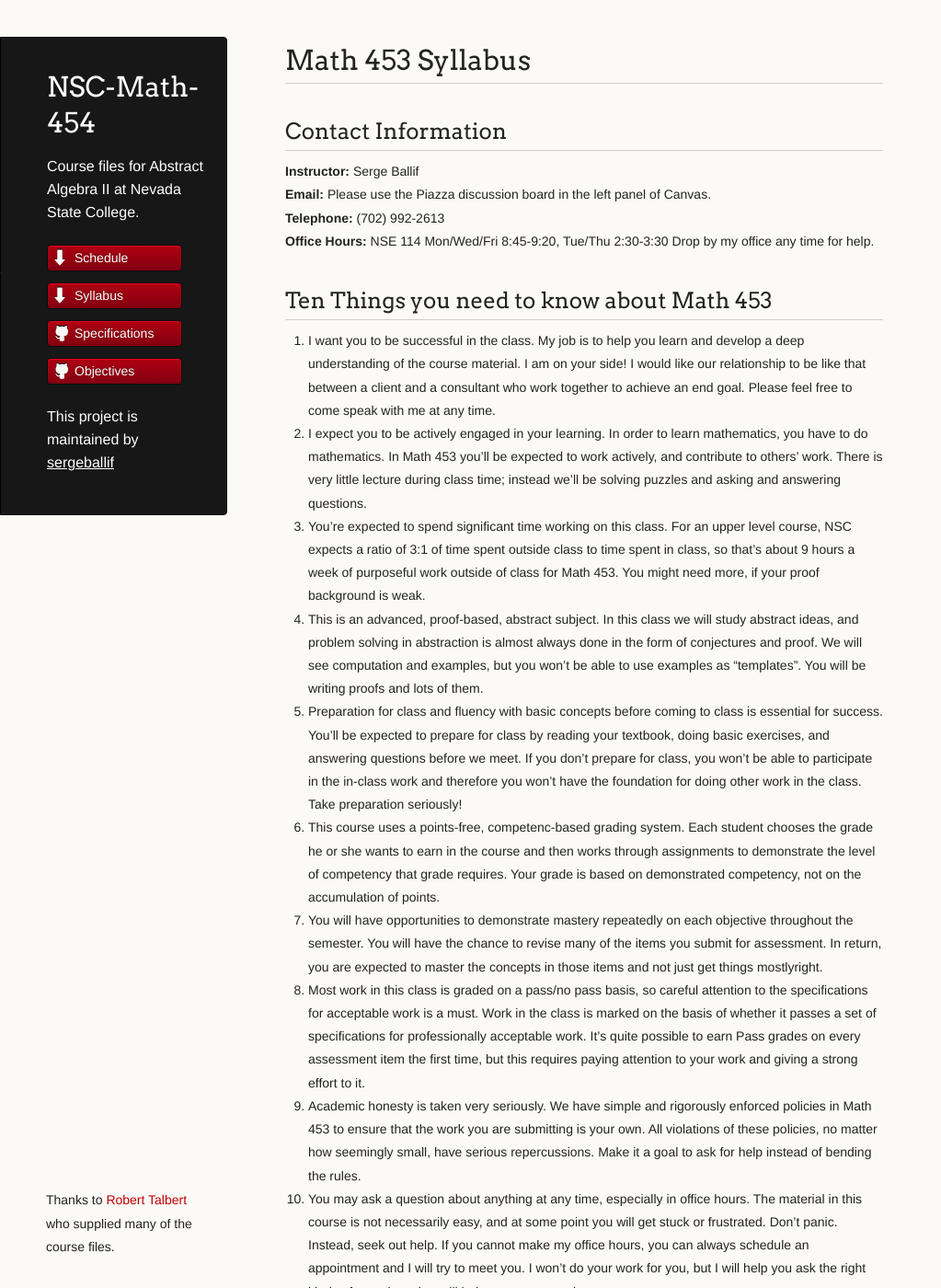
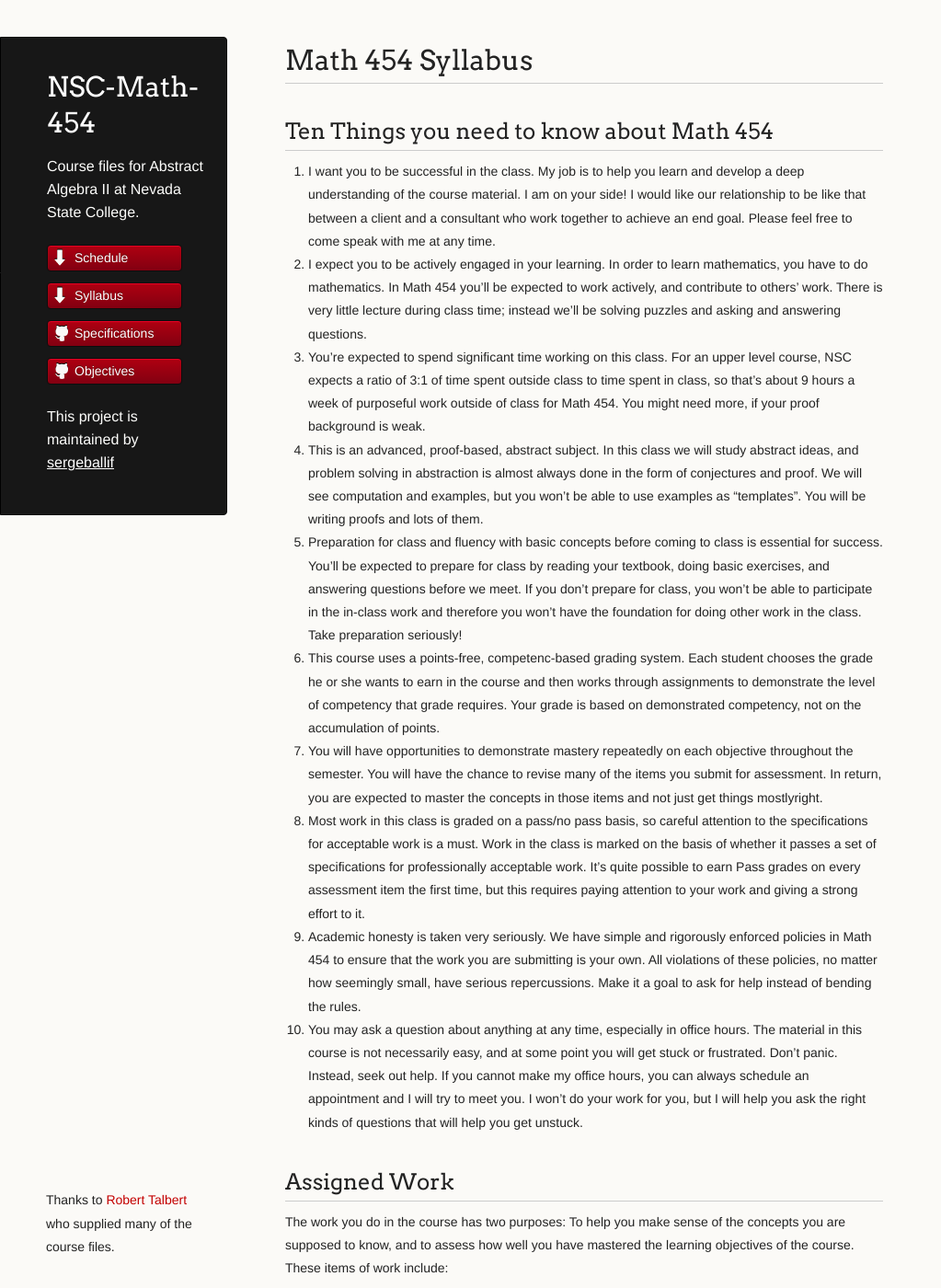
Before and after one commit to AaronWongNSC/MATH-454, a Jekyll site: the page built from Syllabus.md, in a window 1280 px wide and 1400 px high. Shown: the whole window at 92% size, without its empty margins (0-1023 px from the left). Built offline with Jekyll 4.4.1, drawn with Linux system fonts in a browser that asks for light colours; some of the changed text lies outside the part shown.

Commit message:
Update Syllabus.md

```diff
--- a/Syllabus.md
+++ b/Syllabus.md
@@ -1,26 +1,20 @@
 ---
 layout: default
-title: Math 453 Syllabus
+title: Math 454 Syllabus
 ---
-# Math 453 Syllabus
+# Math 454 Syllabus
 
-## Contact Information
-__Instructor:__ Serge Ballif
-__Email:__ Please use the Piazza discussion board in the left panel of Canvas.
-__Telephone:__ (702) 992-2613
-__Office Hours:__ NSE 114 Mon/Wed/Fri 8:45-9:20, Tue/Thu 2:30-3:30 Drop by my office any time for help.
-
-## Ten Things you need to know about Math 453
+## Ten Things you need to know about Math 454
 
 1. I want you to be successful in the class. My job is to help you learn and develop a deep understanding of the course material. I am on your side! I would like our relationship to be like that between a client and a consultant who work together to achieve an end goal. Please feel free to come speak with me at any time.
-2. I expect you to be actively engaged in your learning. In order to learn mathematics, you have to do mathematics. In Math 453 you’ll be expected to work actively, and contribute to others’ work. There is very little lecture during class time; instead we’ll be solving puzzles and asking and answering questions.
-3. You’re expected to spend significant time working on this class. For an upper level course, NSC expects a ratio of 3:1 of time spent outside class to time spent in class, so that’s about 9 hours a week of purposeful work outside of class for Math 453. You might need more, if your proof background is weak.
+2. I expect you to be actively engaged in your learning. In order to learn mathematics, you have to do mathematics. In Math 454 you’ll be expected to work actively, and contribute to others’ work. There is very little lecture during class time; instead we’ll be solving puzzles and asking and answering questions.
+3. You’re expected to spend significant time working on this class. For an upper level course, NSC expects a ratio of 3:1 of time spent outside class to time spent in class, so that’s about 9 hours a week of purposeful work outside of class for Math 454. You might need more, if your proof background is weak.
 4. This is an advanced, proof-based, abstract subject. In this class we will study abstract ideas, and problem solving in abstraction is almost always done in the form of conjectures and proof. We will see computation and examples, but you won’t be able to use examples as “templates”. You will be writing proofs and lots of them.
 5. Preparation for class and fluency with basic concepts before coming to class is essential for success. You’ll be expected to prepare for class by reading your textbook, doing basic exercises, and answering questions before we meet. If you don’t prepare for class, you won’t be able to participate in the in-class work and therefore you won't have the foundation for doing other work in the class. Take preparation seriously!
 6. This course uses a points-free, competenc-based grading system. Each student chooses the grade he or she wants to earn in the course and then works through assignments to demonstrate the level of competency that grade requires. Your grade is based on demonstrated competency, not on the accumulation of points.
 7. You will have opportunities to demonstrate mastery repeatedly on each objective throughout the semester. You will have the chance to revise many of the items you submit for assessment. In return, you are expected to master the concepts in those items and not just get things mostlyright.
 8. Most work in this class is graded on a pass/no pass basis, so careful attention to the specifications for acceptable work is a must. Work in the class is marked on the basis of whether it passes a set of specifications for professionally acceptable work. It’s quite possible to earn Pass grades on every assessment item the first time, but this requires paying attention to your work and giving a strong effort to it.
-9. Academic honesty is taken very seriously. We have simple and rigorously enforced policies in Math 453 to ensure that the work you are submitting is your own. All violations of these policies, no matter how seemingly small, have serious repercussions. Make it a goal to ask for help instead of bending the rules.
+9. Academic honesty is taken very seriously. We have simple and rigorously enforced policies in Math 454 to ensure that the work you are submitting is your own. All violations of these policies, no matter how seemingly small, have serious repercussions. Make it a goal to ask for help instead of bending the rules.
 10. You may ask a question about anything at any time, especially in office hours. The material in this course is not necessarily easy, and at some point you will get stuck or frustrated. Don’t panic. Instead, seek out help. If you cannot make my office hours, you can always schedule an appointment and I will try to meet you. I won’t do your work for you, but I will help you ask the right kinds of questions that will help you get unstuck.
 
 ## Assigned Work
@@ -46,7 +40,7 @@ The object of the course for each student is to demonstrate mastery on as many l
   - __Desmos Activity__ Students will create a Desmos account at https://teacher.desmos.com and create a lesson activity that illustrates one of the __CORE-M__ objectives of the class.
 
 __Grading System__
-Math 453 uses a **points-free mastery-based grading system** that is designed to provide you with control over the grading process, transparency as to your progress toward a course grade, and a final course grade that truly reflects your actual mastery of course  concepts. Our grading system works as follows:
+Math 454 uses a **points-free mastery-based grading system** that is designed to provide you with control over the grading process, transparency as to your progress toward a course grade, and a final course grade that truly reflects your actual mastery of course  concepts. Our grading system works as follows:
 
 * At the beginning of the semester, you will be asked to decide on the target grade you plan to earn for the course. This does not need to be an “A”. You’ll be asked to carefully consider your goals, skill set, life situation, academic needs, and so on before stating your target grade. For some students, a “B” or even a “C” is perfectly sufficient and realistic, relative to their situation.
 * **The means of assessing your graded work in the class is done without using points**. Instead, your work is graded on a two-level scale of **Pass/No Pass** or on a three level scale of **Mastery/Progressing/Novice**. Whenever you submit work to be graded, I will employ my best professional judgment along with a clear list of specifications for categorizing that work. The specifications for your work are provided in a separate page, and you should make yourself intimately familiar with that page. Your Guided Practice, Leading Discussions, Concept Checks, and CORE-M Assessments, are graded on a Pass/No Pass basis; Mastery Problems and Teaching Items are graded using Mastery/Progressing/Novice designations.
@@ -141,7 +135,7 @@ __Notes about this grading system:__ The advantages of this grading system are n
 * It gives a final grade that communicates real information about your mastery of the subject.
 * Finally, it allows you to be graded on what you eventually master, so that early missteps do not have to have a major negative future impact.
 
-The chief downside to this system is that it’s complicated. You can download my [sample gradebook](homework/Math453Gradebook.xlsx) to track your progress through the course to help make it easier. And if you have any questions or concerns about the system, please let me know.
+The chief downside to this system is that it’s complicated. You can download my [sample gradebook](homework/Math454Gradebook.xlsx) to track your progress through the course to help make it easier. And if you have any questions or concerns about the system, please let me know.
 
 ## What are the consequences of missing class?
 
```
